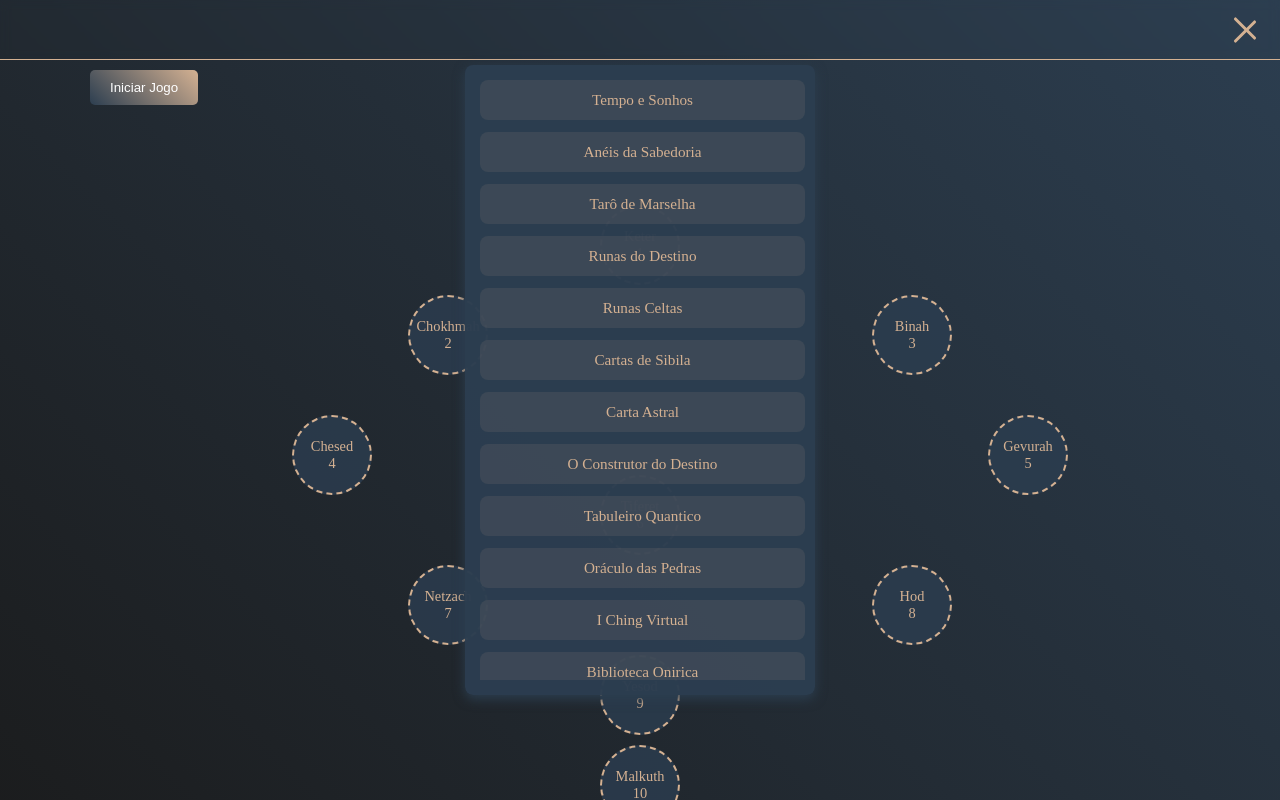
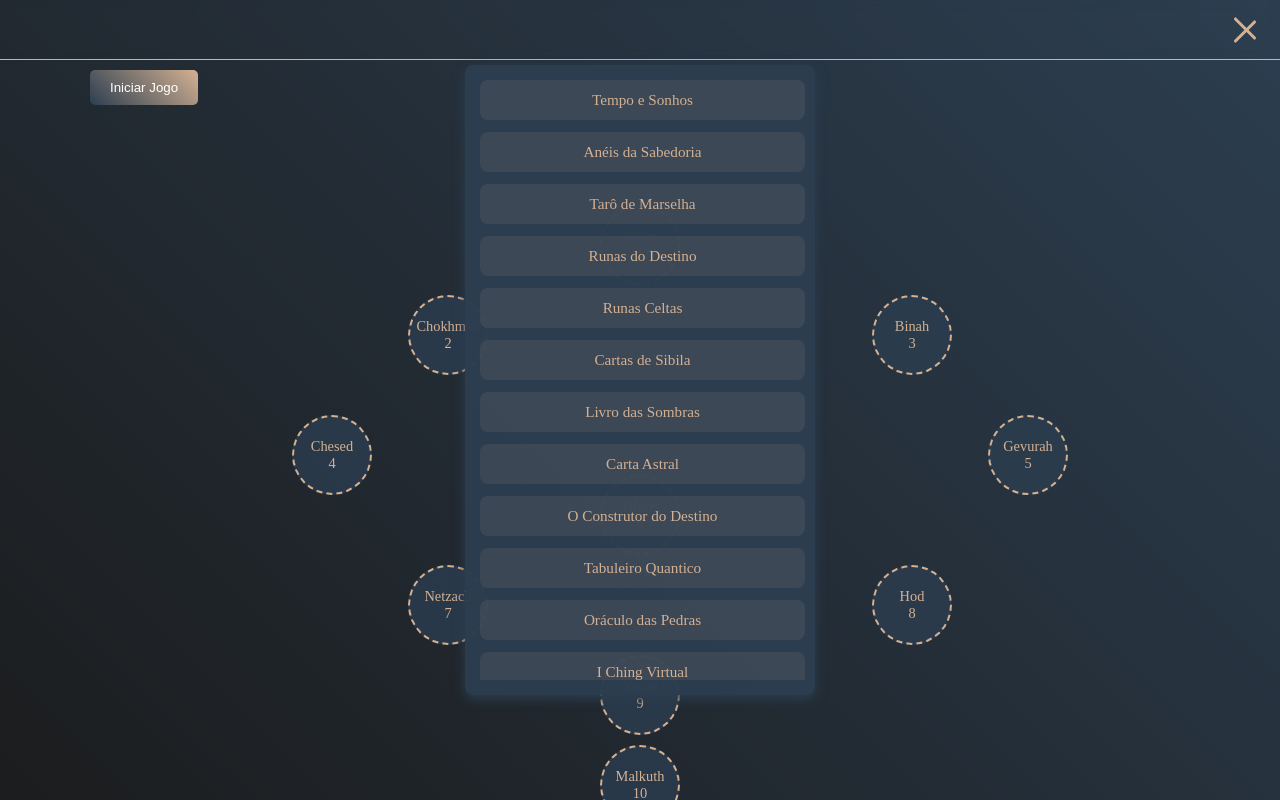
Before and after one commit to alexxanorafa/Kabbalah-Interativa, a plain HTML site: page index.html in a window 1280 px wide. Both pictures are taken after a click on the element 1245 px from the left and 29 px from the top of the page. Shown: the top 800 px of the page. Drawn offline with Linux system fonts and the light colour scheme.

Commit message:
Update index.html

```diff
--- a/index.html
+++ b/index.html
@@ -22,6 +22,7 @@
             <li><a href="https://alexxanorafa.github.io/Runas-do-Destino/" class="menu-item">Runas do Destino</a></li>
             <li><a href="https://alexxanorafa.github.io/Runas-Celtas/" class="menu-item">Runas Celtas</a></li>
             <li><a href="https://alexxanorafa.github.io/Cartas-de-Sibila/" class="menu-item">Cartas de Sibila</a></li>
+            <li><a href="https://alexxanorafa.github.io/Livro-das-Sombras/" class="menu-item">Livro das Sombras</a></li>
             <li><a href="https://alexxanorafa.github.io/posicionamentodosastros/" class="menu-item">Carta Astral</a></li>
             <li><a href="https://alexxanorafa.github.io/O-Construtor-do-Destino/" class="menu-item">O Construtor do Destino</a></li>
             <li><a href="https://alexxanorafa.github.io/Tabuleiro-Quantico/" class="menu-item">Tabuleiro Quantico</a></li>
```
